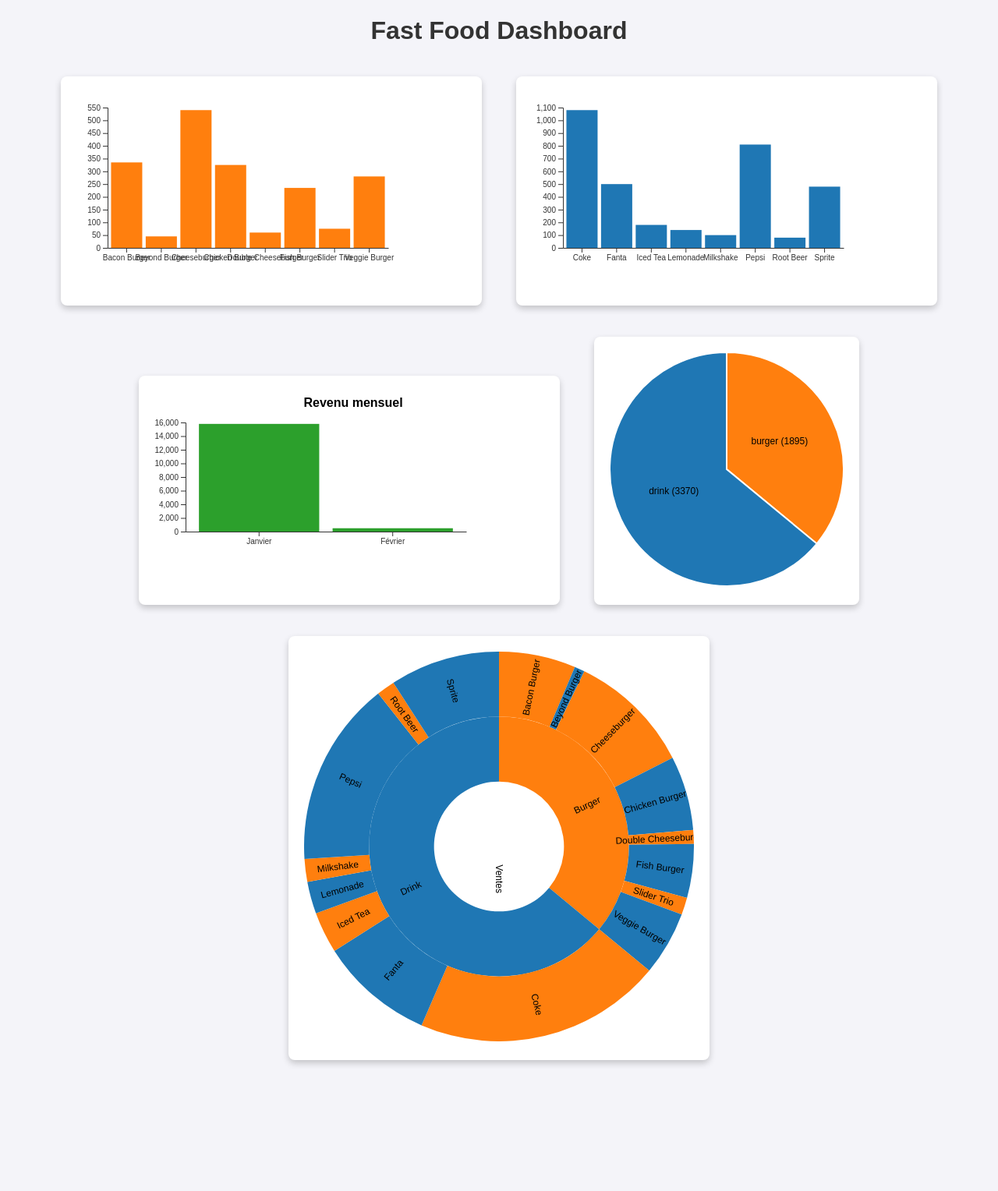
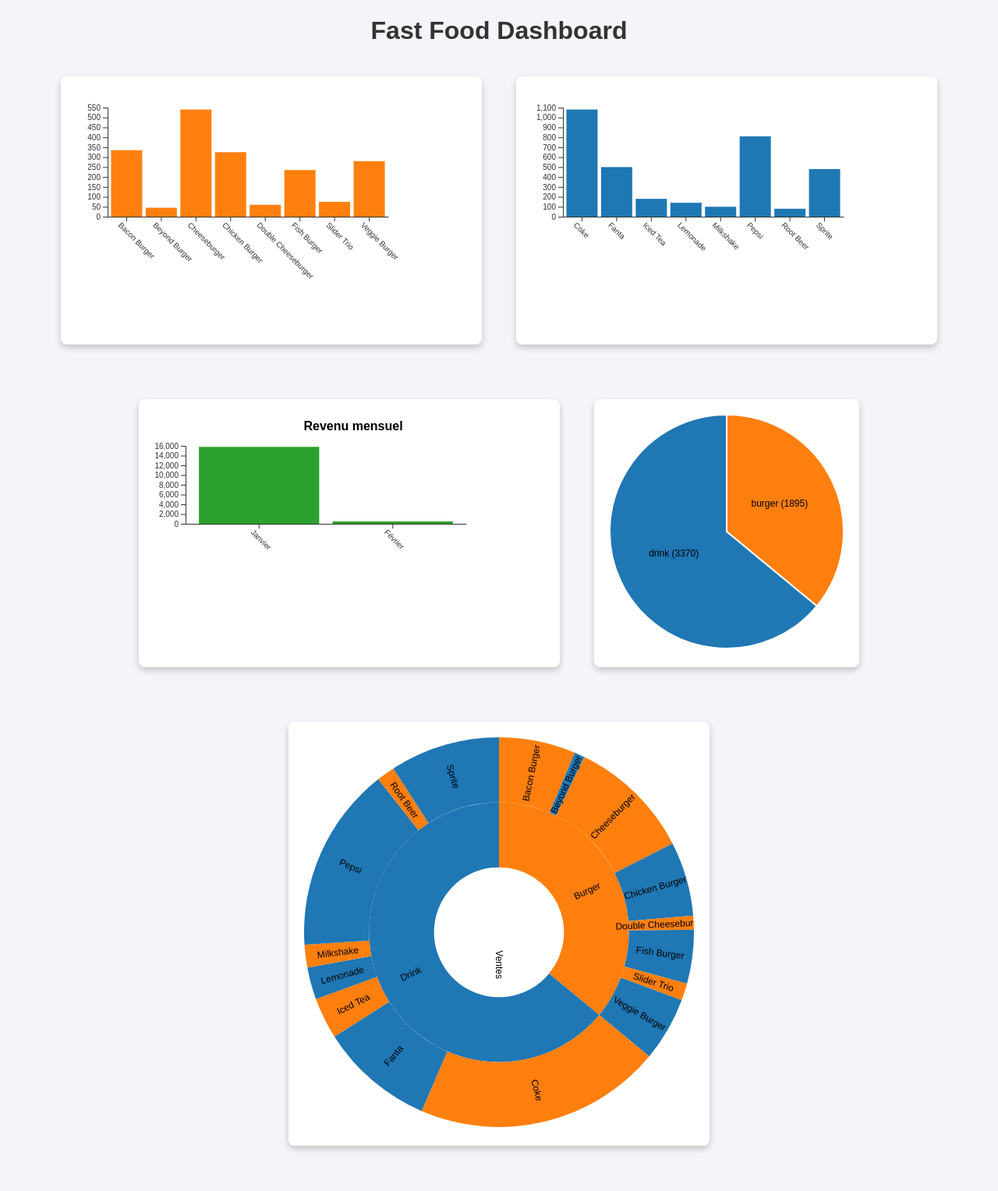
Before and after one commit to YoussefSNK/App-Web-E-commerce, a Flask app: page / in a window 1280 px wide. Shown: the whole page at 78% size. Before the commit the page ends 1367 px from the top, so only its background shows below. Run offline with Flask 3, Linux system fonts and the light colour scheme.

Commit message:
fixe: rotate etiquette abs

```diff
--- a/templates/index.html
+++ b/templates/index.html
@@ -21,6 +21,7 @@
             padding: 20px;
             background: #fff;
             border-radius: 8px;
+            margin-bottom: 50px;
         }
         svg {
             font-size: 12px;
@@ -50,9 +51,9 @@
 
         // Charger les données des ventes de burgers
         d3.json('/api/burger_sales').then(data => {
-            const svg = d3.select("#burger-sales").append("svg").attr("width", 500).attr("height", 250);
+            const svg = d3.select("#burger-sales").append("svg").attr("width", 500).attr("height", 300);
 
-            const margin = {top: 20, right: 30, bottom: 40, left: 40};
+            const margin = {top: 20, right: 30, bottom: 60, left: 40};
             const width = 500 - margin.left - margin.right;
             const height = 300 - margin.top - margin.bottom;
 
@@ -78,7 +79,10 @@
 
             svg.append("g")
                 .attr("transform", `translate(0,${height - margin.bottom})`)
-                .call(d3.axisBottom(x).tickSizeOuter(0));
+                .call(d3.axisBottom(x).tickSizeOuter(0))
+                .selectAll("text")
+                .attr("transform", "rotate(45)")
+                .style("text-anchor", "start");
 
             svg.append("g")
                 .attr("transform", `translate(${margin.left},0)`)
@@ -87,9 +91,9 @@
 
         // Charger les données des ventes de boissons
         d3.json('/api/drink_sales').then(data => {
-            const svg = d3.select("#drink-sales").append("svg").attr("width", 500).attr("height", 250);
+            const svg = d3.select("#drink-sales").append("svg").attr("width", 500).attr("height", 300);
 
-            const margin = {top: 20, right: 30, bottom: 40, left: 40};
+            const margin = {top: 20, right: 30, bottom: 60, left: 40};
             const width = 500 - margin.left - margin.right;
             const height = 300 - margin.top - margin.bottom;
 
@@ -115,7 +119,10 @@
 
             svg.append("g")
                 .attr("transform", `translate(0,${height - margin.bottom})`)
-                .call(d3.axisBottom(x).tickSizeOuter(0));
+                .call(d3.axisBottom(x).tickSizeOuter(0))
+                .selectAll("text")
+                .attr("transform", "rotate(45)")
+                .style("text-anchor", "start");
 
             svg.append("g")
                 .attr("transform", `translate(${margin.left},0)`)
@@ -126,9 +133,9 @@
         d3.json('/api/monthly_revenue').then(data => {
             const svg = d3.select("#monthly-revenue").append("svg")
                 .attr("width", 500)
-                .attr("height", 250); // Augmenter la hauteur pour inclure le titre
+                .attr("height", 300); // Augmenter la hauteur pour inclure le titre
 
-            const margin = { top: 40, right: 30, bottom: 40, left: 40 }; // Espace pour le titre
+            const margin = { top: 40, right: 30, bottom: 60, left: 40 }; // Espace pour le titre
             const width = 500 - margin.left - margin.right;
             const height = 300 - margin.top - margin.bottom;
 
@@ -169,7 +176,10 @@
 
             svg.append("g")
                 .attr("transform", `translate(0,${height - margin.bottom})`)
-                .call(d3.axisBottom(x).tickSizeOuter(0));
+                .call(d3.axisBottom(x).tickSizeOuter(0))
+                .selectAll("text")
+                .attr("transform", "rotate(45)")
+                .style("text-anchor", "start");
 
             svg.append("g")
                 .attr("transform", `translate(${margin.left},0)`)
```
